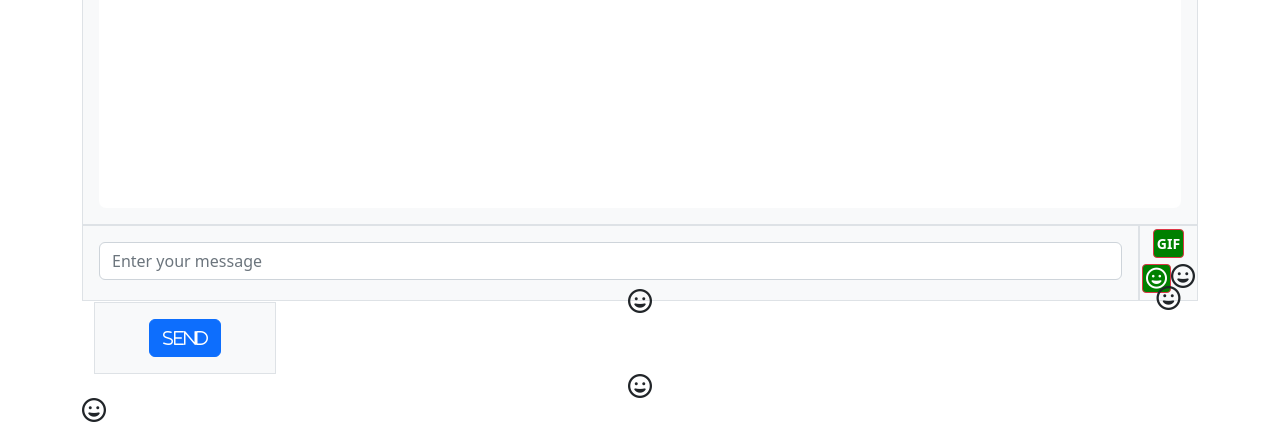
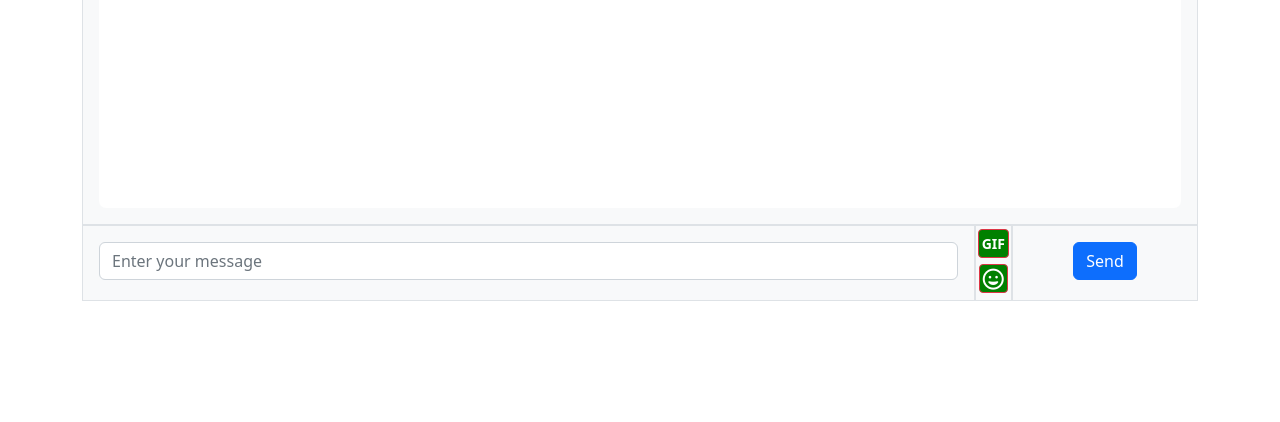
Before and after one commit to gravitykills03/WeatherChat, a website: page public/index.html in a window 1280 px wide. Shown: the part 385-807 px from the top of the page. Drawn offline with nearby package versions, Linux system fonts and the light colour scheme; no server answers.

Commit message:
Fixed Emoji Button

```diff
--- a/public/index.html
+++ b/public/index.html
@@ -83,7 +83,7 @@ href="https://cdnjs.cloudflare.com/ajax/libs/font-awesome/6.2.0/css/all.min.css"
                   </div>
                   <div class="mb-1" id="gif_button_icon">
                     <form id="gif_search_form" >
-                      <a tabindex="0" class="btn btn-sm btn-danger" id="emoji_icon_box" role="button"  data-bs-toggle="popover" data-bs-placement="top" data-bs-title="Emojis"><i class="fa-regular fa-face-grin fa-xl"></a>
+                      <a tabindex="0" class="btn btn-sm btn-danger" id="emoji_icon_box" role="button"  data-bs-toggle="popover" data-bs-placement="top" data-bs-title="Emojis"><span class="fa-regular fa-face-grin fa-xl"></span></a>
                     </form>
                   </div>
                 </div>
--- a/public/styles.css
+++ b/public/styles.css
@@ -102,6 +102,7 @@ font-weight:600;
   max-height: 100px;
   max-width: 300px;
 }
+
 .gif_stickers {
   display: flex;
   border: 1px solid black;
@@ -109,11 +110,13 @@ font-weight:600;
   max-height: 50%;
   max-width: 50%;
 }
+
 #emoji_popover_content {
   display: grid;
   grid-template-columns: repeat(5, 1fr);
   max-width: fit-content;
 }
+
 .emoji_stickers {
   margin: 3px;
   height: max-content;
@@ -123,6 +126,7 @@ font-weight:600;
 #header{
   padding-top: 1.5vh;
 }
+
 .overlay {
   height: 100%;
   width: 0;
```
